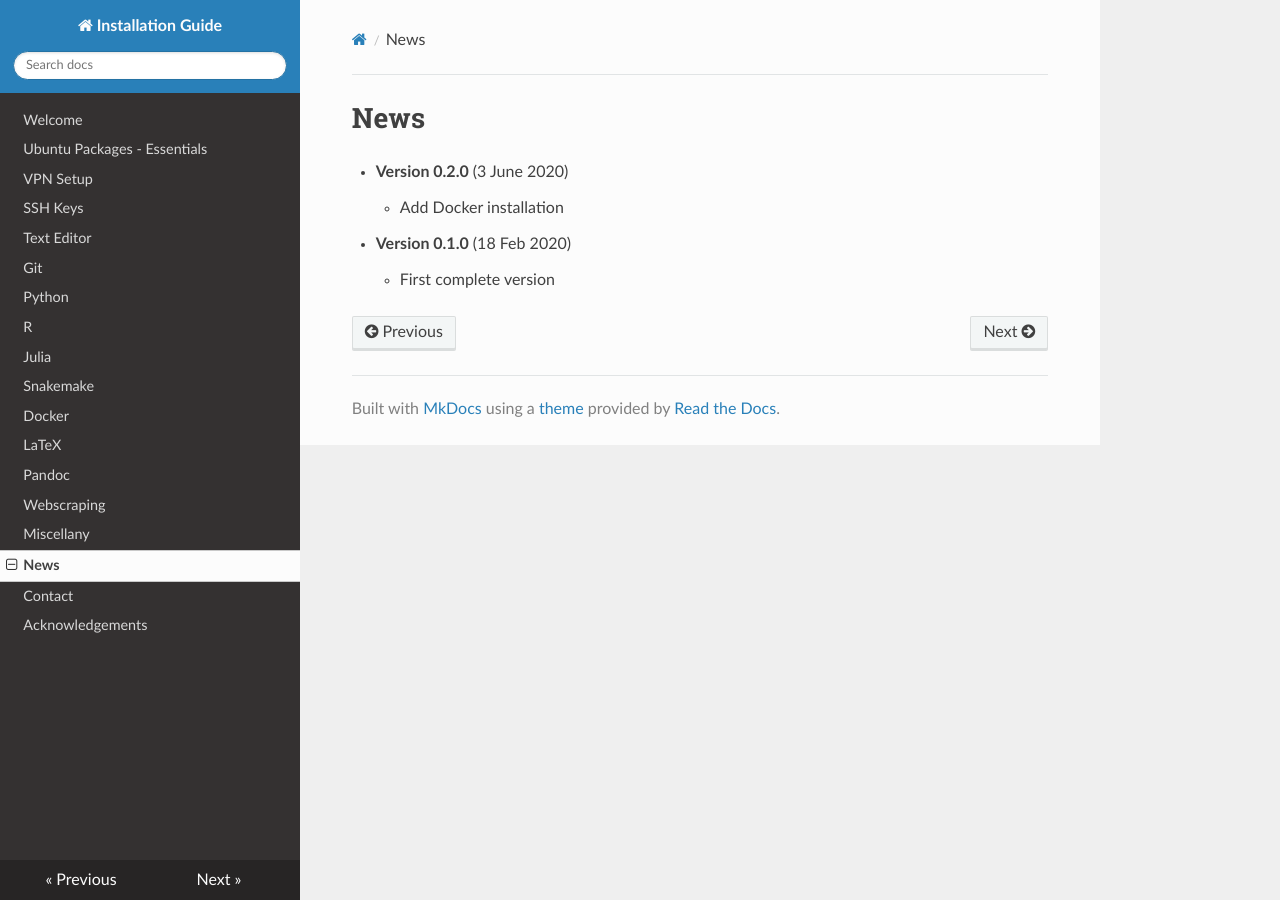
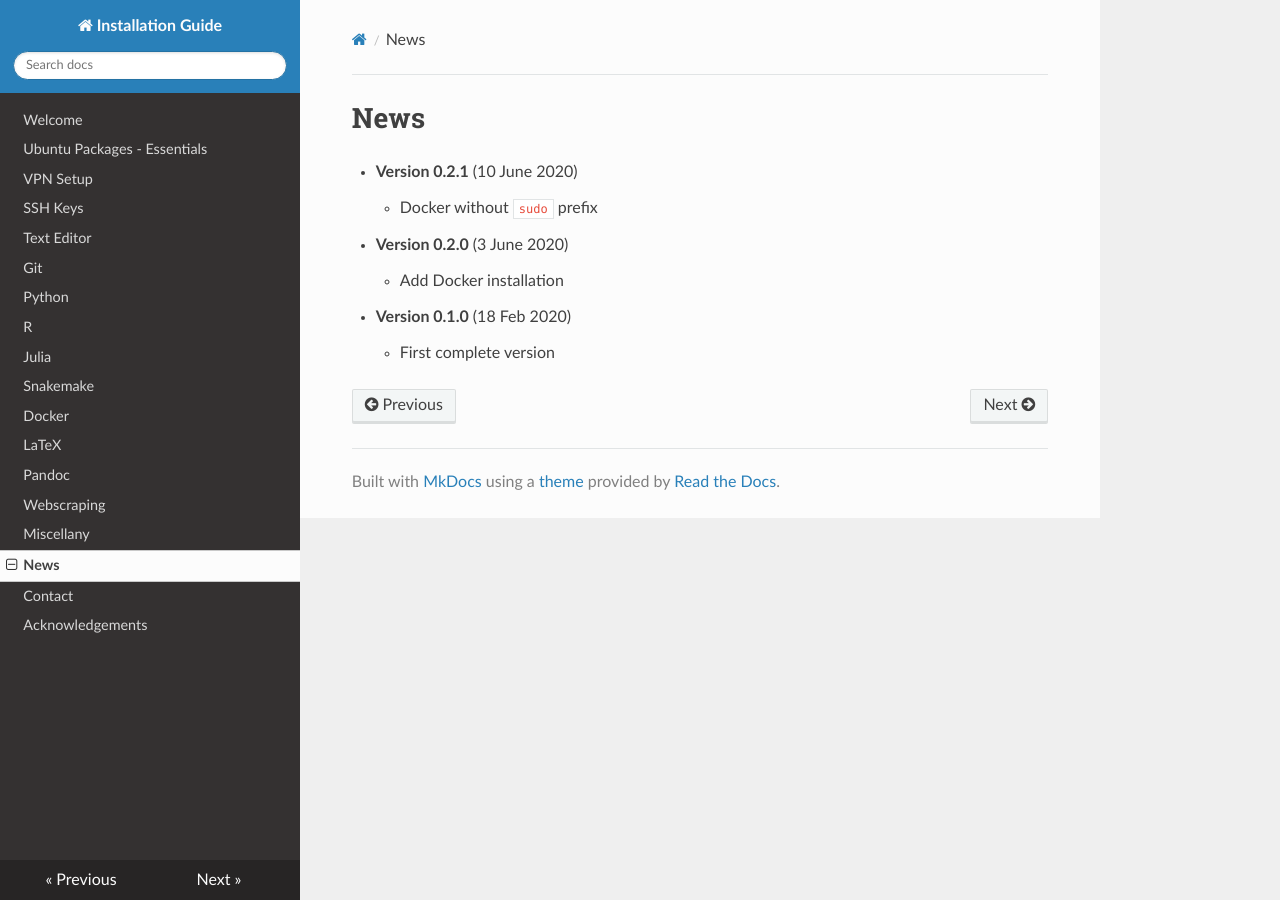
Before and after one commit to lachlandeer/installation-guide, an MkDocs documentation site: the page built from docs/NEWS.md, in a window 1280 px wide. Built offline with MkDocs 1.6.1, drawn with Linux system fonts in a browser that asks for light colours; nearby versions of some CDN libraries; old or Windows-style settings are respelled for this version of MkDocs.

Commit message:
update changelog in news

```diff
--- a/docs/news.md
+++ b/docs/NEWS.md
@@ -1,5 +1,7 @@
 # News
 
+* **Version 0.2.1** (10 June 2020)
+    - Docker without `sudo` prefix
 * **Version 0.2.0** (3 June 2020)
     - Add Docker installation
 
--- a/mkdocs.yml
+++ b/mkdocs.yml
@@ -17,7 +17,7 @@ pages:
 - Webscraping: webscraping.md
 # - GIS Tools: gis-tools.md
 - Miscellany: misc.md
-- News: news.md
+- News: NEWS.md
 - Contact: contact.md
 - Acknowledgements: acknowledgement.md
 
```
